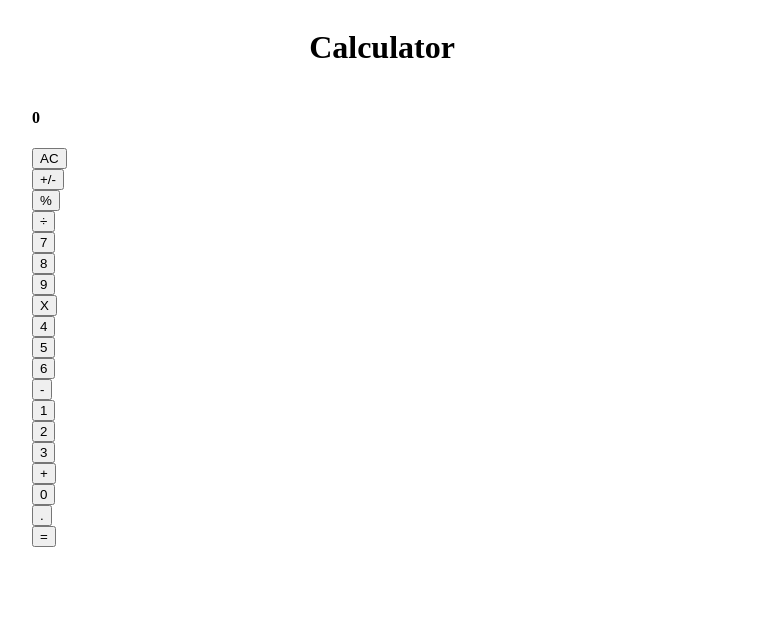
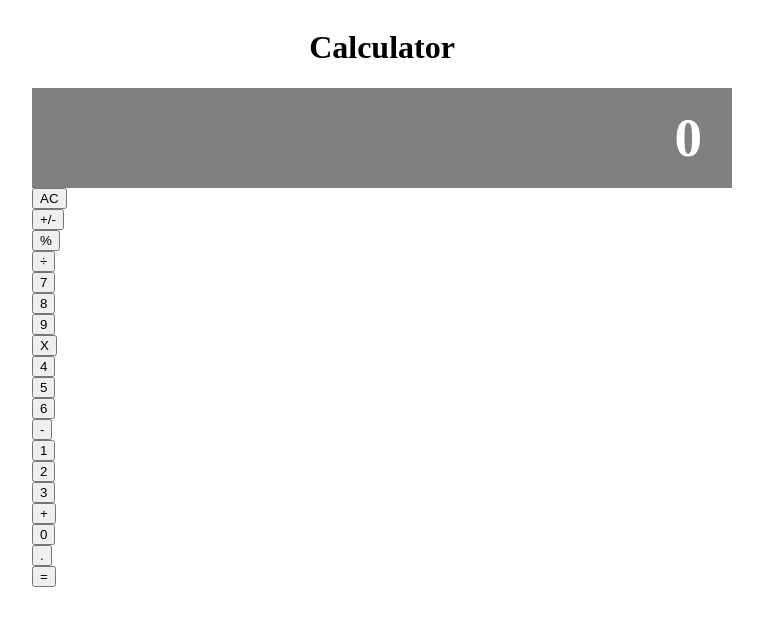
Before and after one commit to bouaik/Calulator, a React (Create React App) app: page / in a window 1280 px wide. Shown: the top 626 px of the page, without its empty margins (258-1021 px from the left). Built offline with nearby package versions, Linux system fonts and the light colour scheme.

Commit message:
Style Display component

```diff
--- a/src/components/App.css
+++ b/src/components/App.css
@@ -1,3 +1,4 @@
+/* App component */
 .container {
   display: flex;
   justify-content: center;
@@ -13,3 +14,18 @@
 .title {
   text-align: center;
 }
+/* Display component */
+.display {
+  background-color: grey;
+  height: 100px;
+  padding: 0 30px;
+  display: flex;
+  justify-content: flex-end;
+  align-items: center;
+}
+
+.result {
+  color: white;
+  font-weight: bold;
+  font-size: 55px;
+}
--- a/src/components/Display.js
+++ b/src/components/Display.js
@@ -4,7 +4,11 @@ import propTypes from 'prop-types';
 function Display({ result }) {
   return (
     <div>
-      <h4>{result}</h4>
+      <div className='display'>
+        <h4 className='result'>
+          {result}
+        </h4>
+      </div>
     </div>
   );
 }
```
